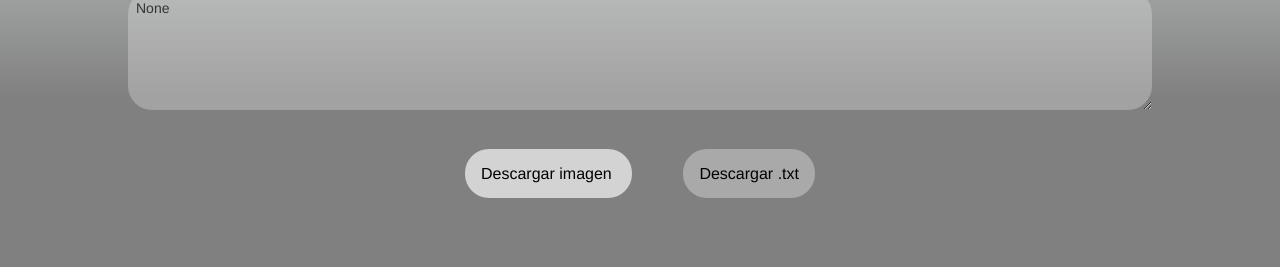
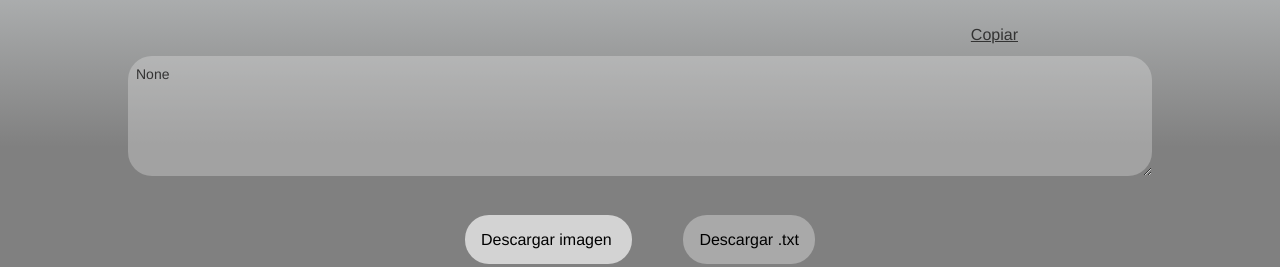
Before and after one commit to PLN-disca-iimas/Text-To-Graph-Web-App, a Flask app: page /graph-plot/1 in a window 1280 px wide. Shown: the part 1149-1416 px from the top of the page. Run offline with Flask 3, Linux system fonts and the light colour scheme; some libraries are stand-ins or nearby versions.

Commit message:
Feat: Add copy to clipboard button

```diff
--- a/src/static/css/graph_plot.css
+++ b/src/static/css/graph_plot.css
@@ -1,3 +1,17 @@
+.graph-plot-copy-button-container{
+    width: 70%;
+    text-align: right;
+    margin-left: 10%;
+    margin-bottom: 1vh;
+}
+
+.graph-plot-copy-button-container>button{
+    font-size: 2vh;
+    background: none;
+    border: none;
+    text-decoration: underline;
+}
+
 .graph-test-graph-container,
 .graph-plot-input-container{
     text-align: center;
@@ -19,11 +33,11 @@
     border: none;
     border-radius: 3vh;
     margin-bottom: 3vh;
-    margin-top: 3vh;
 }
 
 .graph-plot-image-container{
     width: 100%;
+    margin-bottom: 3vh;
 }
 
 .graph-plot-image{
--- a/src/templates/graph_plot.html
+++ b/src/templates/graph_plot.html
@@ -1,7 +1,9 @@
 {% extends 'base_graph.html' %}
 
 {% block body %}
-
+<div class="graph-plot-copy-button-container">
+    <button value="{{ original_text }}" onclick="copyToClipboard(this.value)">Copiar</button>
+</div>
 <div class="graph-plot-input-container">
     <textarea type="textarea" disabled>{{ original_text }}</textarea>
 </div>
@@ -10,6 +12,9 @@
     <img src="/assets/outputs&graphs&{{ docname }}.png" alt="{{ docname }}" class="graph-plot-image">
 </div>
 
+<div class="graph-plot-copy-button-container">
+    <button value="{{ text_graph }}" onclick="copyToClipboard(this.value)">Copiar</button>
+</div>
 <div class="graph-test-graph-container">
     <textarea type="textarea" disabled>{{ text_graph }}</textarea>
 </div>
@@ -22,4 +27,23 @@
         Descargar .txt
     </a>
 </div>
+
+<script>
+    async function copyToClipboard(text){
+        const textArea = document.createElement("textarea");
+        textArea.value=text;
+        document.body.appendChild(textArea);
+        textArea.focus();
+        textArea.select();
+
+        try{
+            document.execCommand('copy');
+            alert("Texto copiado al portapapeles");
+        }
+        catch(err){
+            console.error('Ocurrió un error al copiar el texto',err)
+        }
+        document.body.removeChild(textArea)
+    }
+</script>
 {% endblock %}
```
